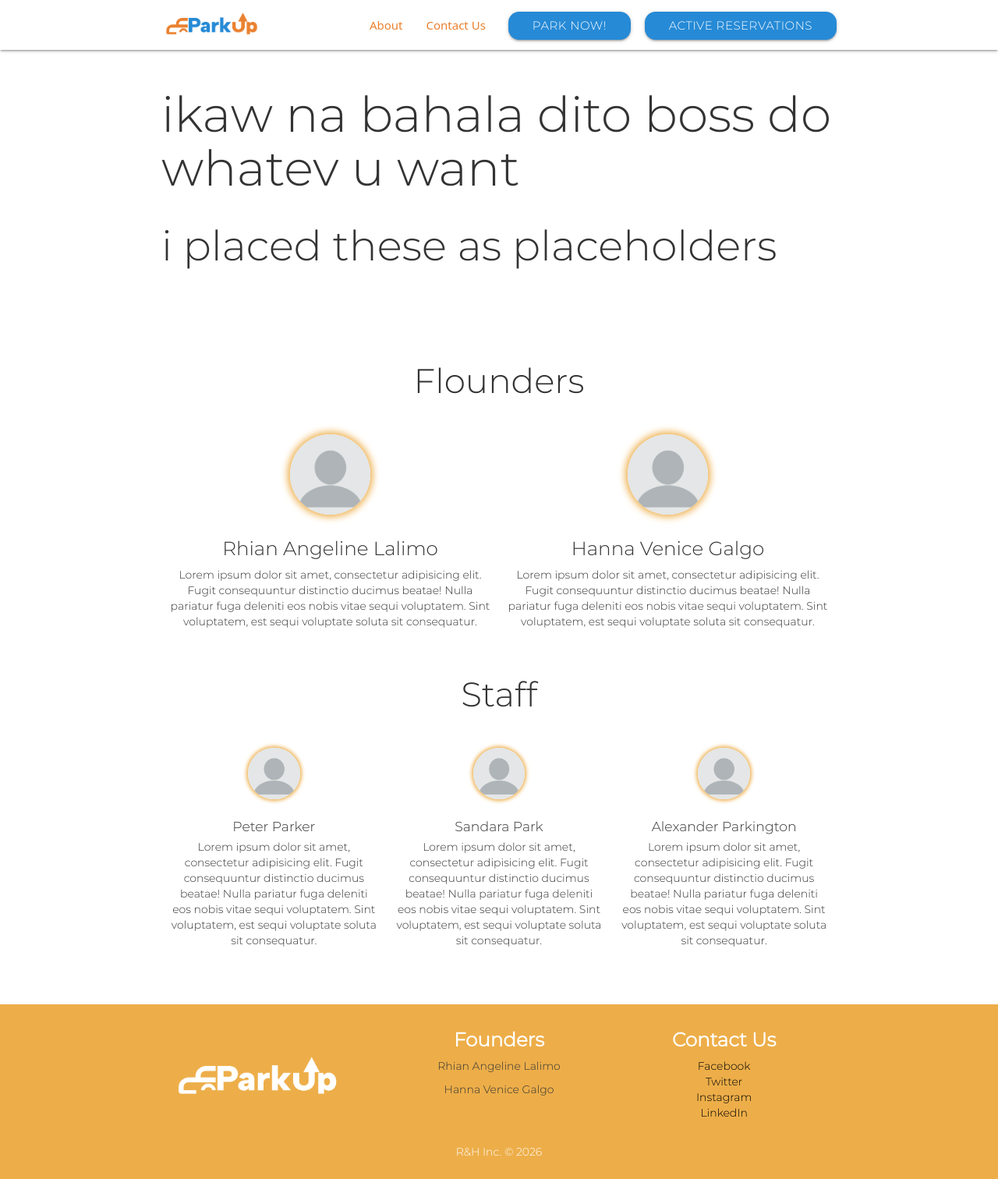
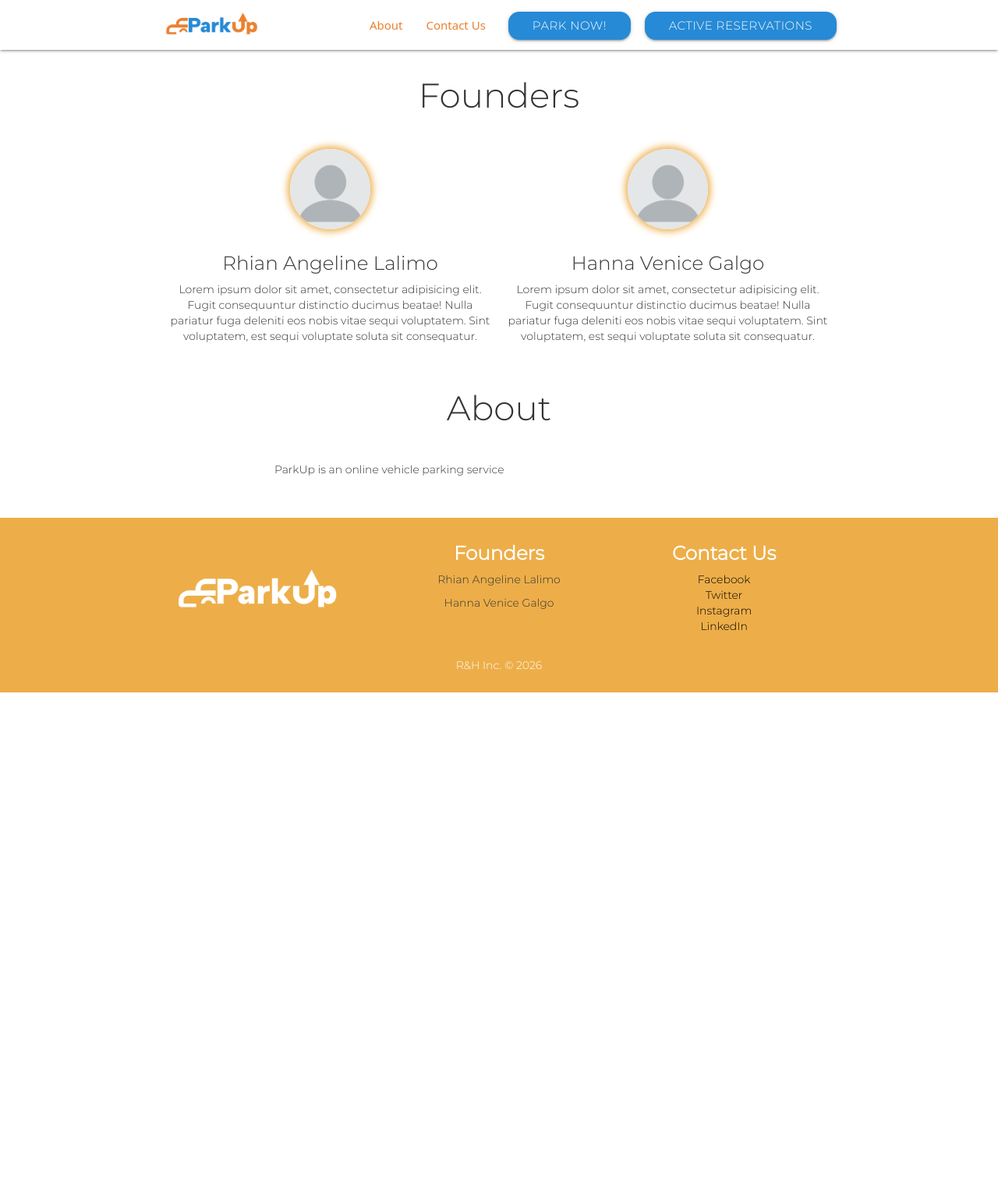
Before and after one commit to hyemistry/peter-parking, a PHP site: page /about.php in a window 1280 px wide. Shown: the whole page at 78% size. After the commit the page ends 888 px from the top, so only its background shows below. Run offline with PHP 8.4, Linux system fonts and the light colour scheme; some libraries are stand-ins or nearby versions; some web fonts are replaced.

Commit message:
idonwannadodisanymore

```diff
--- a/about.php
+++ b/about.php
@@ -51,13 +51,8 @@
     }
 </style>
 
-<div class="container" style="padding-top: 5em;">
-    <h1>ikaw na bahala dito boss do whatev u want</h1>
-    <h2>i placed these as placeholders</h2>
-</div>
-
 <section class="container" id="susie">
-    <h3 class="center-align" style="margin-bottom: 1em;">Flounders</h3>
+    <h3 class="center-align" style="margin-bottom: 1em;">Founders</h3>
 
     <div class="row">
         <div class="center col s6">
@@ -75,26 +70,10 @@
 </section>
 
 <section class="container" id="charlie">
-    <h3 class="center-align" style="margin-bottom: 1em;">Staff</h3>
+    <h3 class="center-align" style="margin-bottom: 1em;">About</h3>
 
-    <div class="row">
-        <div class="center col s4">
-            <img id="pix" src="stuff/photos/images.png" alt="placeholder" style="width: 25%;">
-            <h6 id="boss">Peter Parker</h6  >
-            <p>Lorem ipsum dolor sit amet, consectetur adipisicing elit. Fugit consequuntur distinctio ducimus beatae! Nulla pariatur fuga deleniti eos nobis vitae sequi voluptatem. Sint voluptatem, est sequi voluptate soluta sit consequatur.</p>
-        </div>
-
-        <div class="center col s4">
-            <img id="pix" src="stuff/photos/images.png" alt="placeholder" style="width: 25%;">
-            <h6 id="boss">Sandara Park</h6>
-            <p>Lorem ipsum dolor sit amet, consectetur adipisicing elit. Fugit consequuntur distinctio ducimus beatae! Nulla pariatur fuga deleniti eos nobis vitae sequi voluptatem. Sint voluptatem, est sequi voluptate soluta sit consequatur.</p>
-        </div>
-
-        <div class="center col s4">
-            <img id="pix" src="stuff/photos/images.png" alt="placeholder" style="width: 25%;">
-            <h6 id="boss">Alexander Parkington</h6>
-            <p>Lorem ipsum dolor sit amet, consectetur adipisicing elit. Fugit consequuntur distinctio ducimus beatae! Nulla pariatur fuga deleniti eos nobis vitae sequi voluptatem. Sint voluptatem, est sequi voluptate soluta sit consequatur.</p>
-        </div>
+    <div class="container">
+        <p><span>ParkUp</span> is an online vehicle parking service </p>
     </div>
 </section>
 
```
Also changed, not shown: details.php (added, +43 -0 lines), parking.php (+37 -10 lines), reservation.php (+18 -1 lines), templates/alt_header.php (+25 -0 lines).
